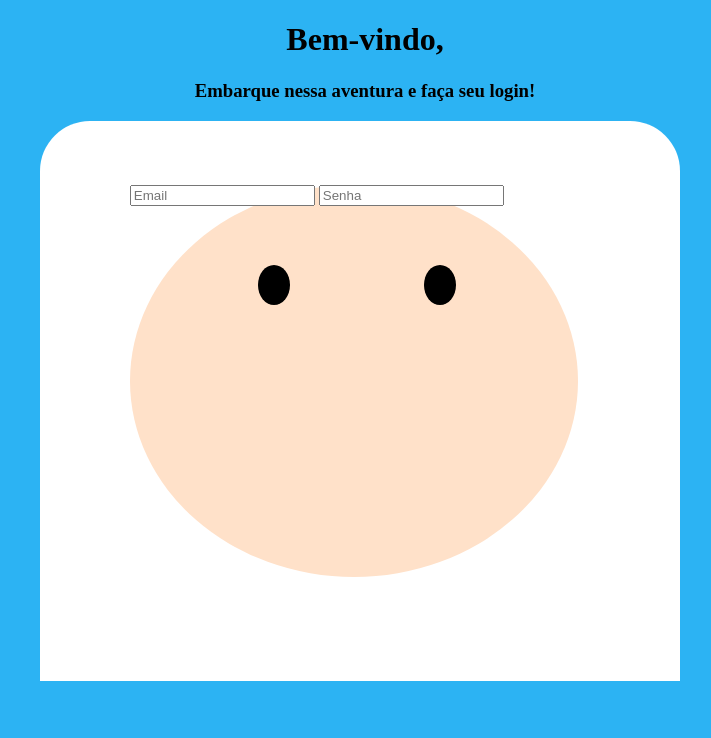
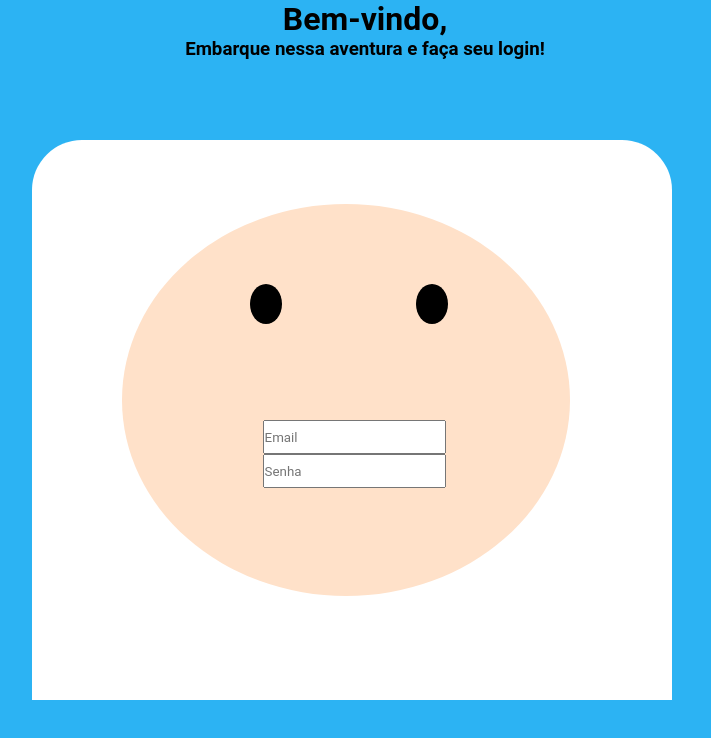
Before and after one commit to MarcosBR315/Desafio-VnW-10---Finn, a plain HTML site: page index.html in a window 1280 px wide. Shown: the whole page, without its empty margins (275-986 px from the left). Drawn offline with Linux system fonts and the light colour scheme.

Commit message:
Finn - Desenho com Position

```diff
--- a/style.css
+++ b/style.css
@@ -1,3 +1,11 @@
+* {
+    margin: 0;
+    padding: 0;
+    font-family: 'Roboto', sans-serif;
+}
+
+@import url('https://fonts.googleapis.com/css2?family=Roboto:wght@100;400&display=swap');
+
 header {
     text-align: center;
 }
@@ -13,6 +21,7 @@ body {
     height: 70vh;
     position: relative;
     left: 24vw;
+    top: 10vh;
     border-radius: 50px 50px 0 0;
 }
 
@@ -48,4 +57,12 @@ body {
 
 form {
     position: absolute;
+    top: 27vh;
+    left: 11vw;
 }
+
+input {
+    display: block;
+    height: 30px;
+    width: 14vw;
+}
```
